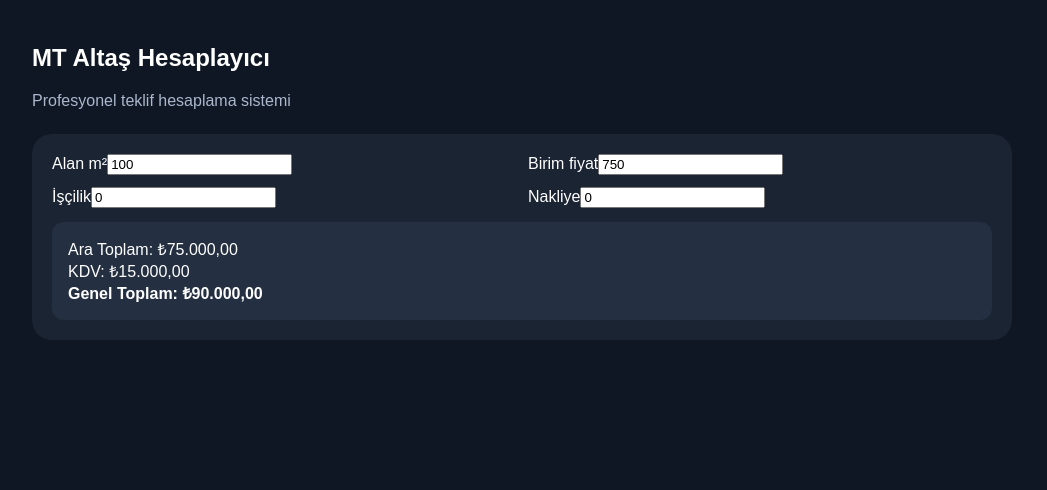
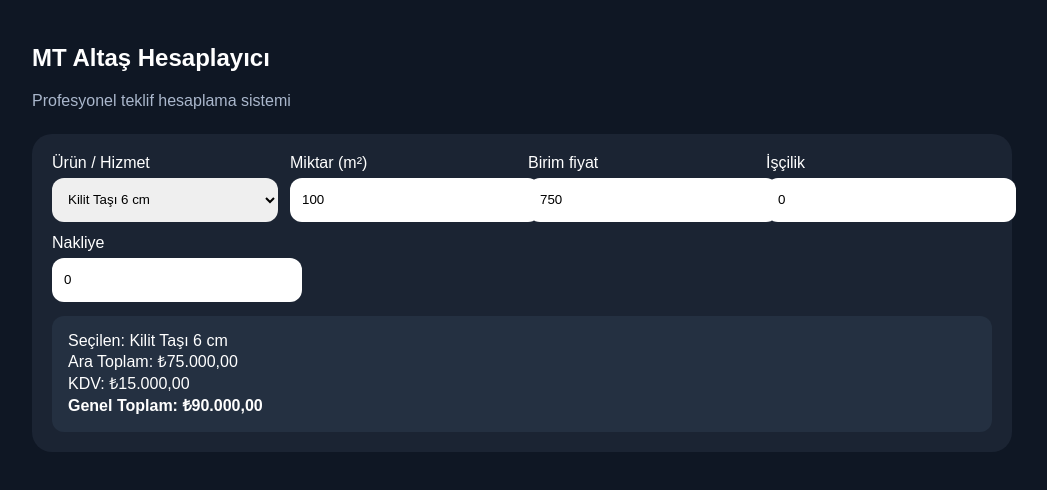
Before and after one commit to altasburhan2525-del/mta-saas0, a Next.js app: page /calculator in a window 1280 px wide. Shown: the top 490 px of the page, without its empty margins (118-1165 px from the left). Built offline with nearby package versions, Linux system fonts and the light colour scheme.

Commit message:
Connect products to calculator

```diff
--- a/components/CalculatorApp.tsx
+++ b/components/CalculatorApp.tsx
@@ -1,25 +1,71 @@
 'use client';
-import { useMemo, useState } from 'react';
+import { useEffect, useMemo, useState } from 'react';
 import { calculateOffer, formatTry } from '@/lib/calculator';
 
+type Product = {
+  id: string;
+  name: string;
+  category: string;
+  unit: string;
+  price: number;
+};
+
 export default function CalculatorApp(){
-  const [areaM2, setAreaM2] = useState(100);
+  const [products, setProducts] = useState<Product[]>([]);
+  const [selectedProductId, setSelectedProductId] = useState('');
+  const [quantity, setQuantity] = useState(100);
   const [unitPrice, setUnitPrice] = useState(750);
   const [laborPrice, setLaborPrice] = useState(0);
   const [transportPrice, setTransportPrice] = useState(0);
 
-  const result = useMemo(()=>calculateOffer({ areaM2, unitPrice, laborPrice, transportPrice, vatRate: 0.20 }),[areaM2, unitPrice, laborPrice, transportPrice]);
+  useEffect(()=>{
+    fetch('/api/products')
+      .then(r=>r.json())
+      .then(data=>{
+        const list = data.products || [];
+        setProducts(list);
+        if(list[0]){
+          setSelectedProductId(list[0].id);
+          setUnitPrice(list[0].price);
+        }
+      })
+      .catch(()=>{});
+  },[]);
+
+  const selectedProduct = products.find(product => product.id === selectedProductId);
+
+  const result = useMemo(()=>calculateOffer({ areaM2: quantity, unitPrice, laborPrice, transportPrice, vatRate: 0.20 }),[quantity, unitPrice, laborPrice, transportPrice]);
+
+  const onProductChange = (id: string) => {
+    setSelectedProductId(id);
+    const product = products.find(item => item.id === id);
+    if(product) setUnitPrice(product.price);
+  };
 
   return (
     <div style={{display:'grid',gap:14}}>
-      <div style={{display:'grid',gridTemplateColumns:'1fr 1fr',gap:12}}>
-        <label>Alan m²<input type='number' value={areaM2} onChange={e=>setAreaM2(Number(e.target.value))} /></label>
-        <label>Birim fiyat<input type='number' value={unitPrice} onChange={e=>setUnitPrice(Number(e.target.value))} /></label>
-        <label>İşçilik<input type='number' value={laborPrice} onChange={e=>setLaborPrice(Number(e.target.value))} /></label>
-        <label>Nakliye<input type='number' value={transportPrice} onChange={e=>setTransportPrice(Number(e.target.value))} /></label>
+      <div style={{display:'grid',gridTemplateColumns:'repeat(auto-fit,minmax(220px,1fr))',gap:12}}>
+        <label>Ürün / Hizmet
+          <select value={selectedProductId} onChange={e=>onProductChange(e.target.value)} style={inputStyle}>
+            {products.map(product=><option key={product.id} value={product.id}>{product.name}</option>)}
+          </select>
+        </label>
+        <label>Miktar {selectedProduct ? `(${selectedProduct.unit})` : ''}
+          <input type='number' value={quantity} onChange={e=>setQuantity(Number(e.target.value))} style={inputStyle} />
+        </label>
+        <label>Birim fiyat
+          <input type='number' value={unitPrice} onChange={e=>setUnitPrice(Number(e.target.value))} style={inputStyle} />
+        </label>
+        <label>İşçilik
+          <input type='number' value={laborPrice} onChange={e=>setLaborPrice(Number(e.target.value))} style={inputStyle} />
+        </label>
+        <label>Nakliye
+          <input type='number' value={transportPrice} onChange={e=>setTransportPrice(Number(e.target.value))} style={inputStyle} />
+        </label>
       </div>
 
       <div style={{background:'#243041',padding:16,borderRadius:12}}>
+        <div>Seçilen: {selectedProduct?.name || 'Ürün seçilmedi'}</div>
         <div>Ara Toplam: {formatTry(result.subtotal)}</div>
         <div>KDV: {formatTry(result.vat)}</div>
         <strong>Genel Toplam: {formatTry(result.total)}</strong>
@@ -27,3 +73,12 @@ export default function CalculatorApp(){
     </div>
   );
 }
+
+const inputStyle = {
+  width:'100%',
+  height:44,
+  borderRadius:12,
+  border:0,
+  padding:'0 12px',
+  marginTop:6
+};
```
